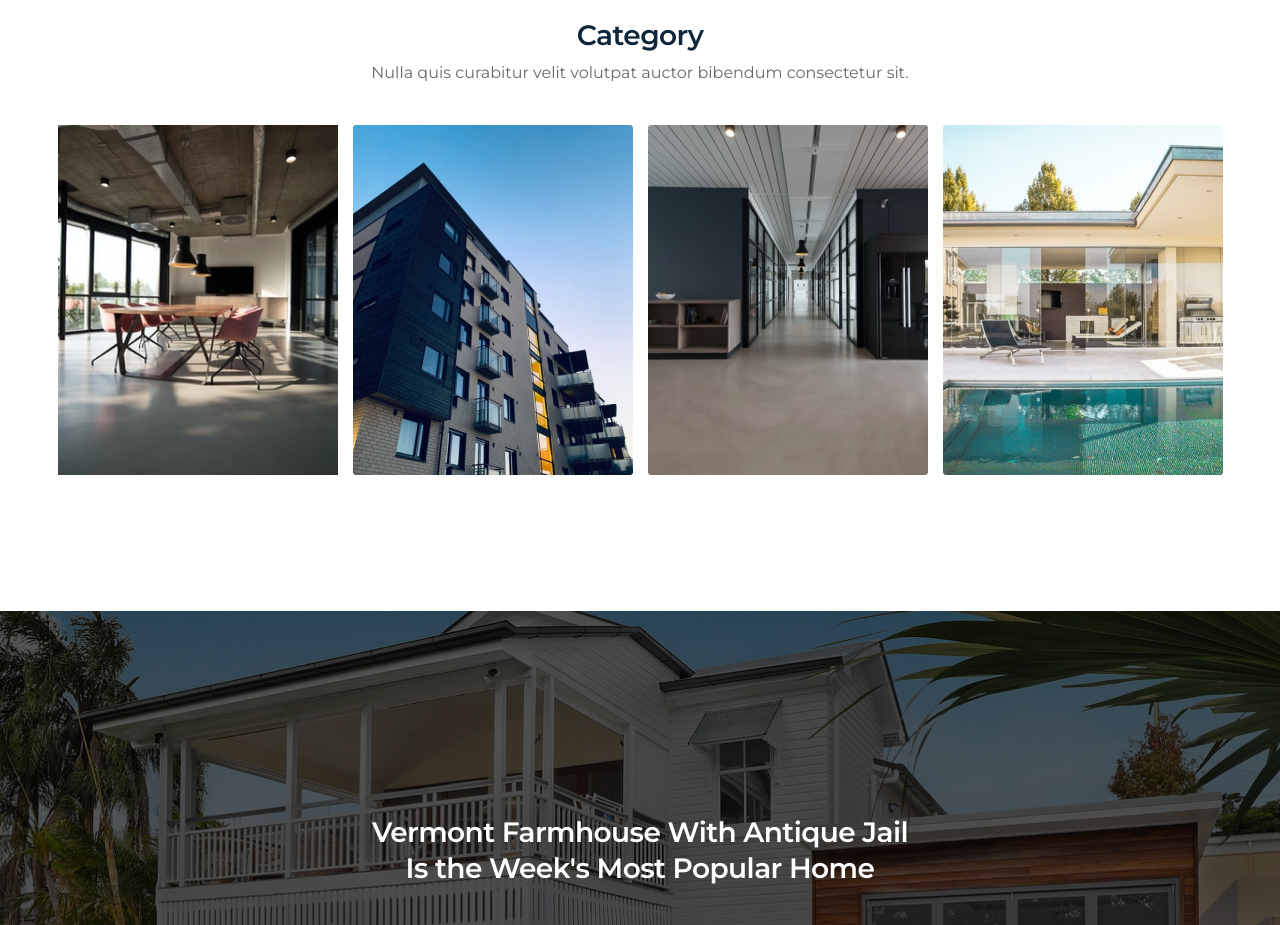
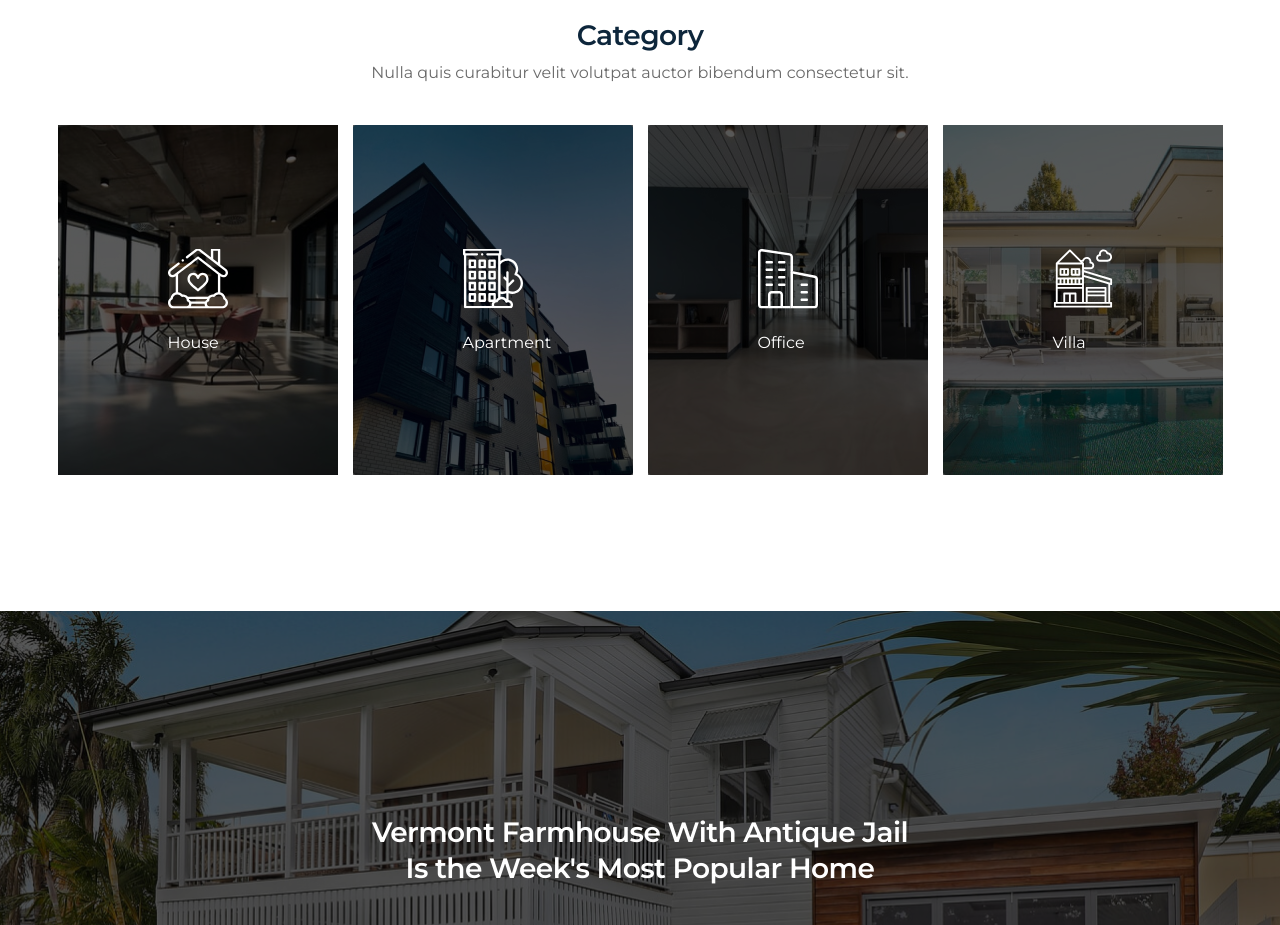
Before and after one commit to Sardor0795/Houzing-self-made, a React (Create React App) app: page / in a window 1280 px wide. Shown: the part 1960-2885 px from the top of the page. Built offline with nearby package versions, Linux system fonts and the light colour scheme.

Commit message:
Add category cards to category section

```diff
--- a/src/components/cards/category_card/index.jsx
+++ b/src/components/cards/category_card/index.jsx
@@ -1,14 +1,15 @@
 import React from "react";
-import { CategoryCardImg, CategoryCardWrapper } from "./style";
+import {
+  CategoryCardImg,
+  CategoryCardMiniImg,
+  CategoryCardWrapper,
+} from "./style";
 
-export const CategoryCard = ({ img }) => {
+export const CategoryCard = ({ img, text, miniImg }) => {
   return (
     <CategoryCardWrapper>
       <CategoryCardImg src={img} />
+      <CategoryCardMiniImg minImg={miniImg}>{text}</CategoryCardMiniImg>
     </CategoryCardWrapper>
   );
 };
-
-// <CategoryCardImg src={catImg_2} />
-// <CategoryCardImg src={catImg_3} />
-// <CategoryCardImg src={catImg_4} />
--- a/src/components/cards/category_card/style.jsx
+++ b/src/components/cards/category_card/style.jsx
@@ -3,9 +3,42 @@ import styled from "styled-components";
 export const CategoryCardWrapper = styled.div`
   width: 280px;
   height: 350px;
+  overflow: hidden;
+  position: relative;
+  cursor: pointer;
+  ::before {
+    content: "";
+    width: 100%;
+    height: 100%;
+    background-color: rgba(0, 0, 0, 0.65);
+    position: absolute;
+    top: 0;
+    left: 0;
+    transition: opacity 0.3s ease;
+  }
+
+  &:hover::before {
+    opacity: 0;
+  }
 `;
 
 export const CategoryCardImg = styled.img`
   width: 100%;
   object-fit: cover;
+  transition: transform 0.3s ease;
+  &:hover {
+    transform: scale(1.1);
+  }
 `;
+
+export const CategoryCardMiniImg = styled.span`
+  width: 60px;
+  padding-top: 84px;
+  background-image: url("${({ minImg }) => minImg}");
+  background-repeat: no-repeat;
+  background-position: center top;
+  position: absolute;
+  top: 50%;
+  left: 50%;
+  transform: translate(-50%, -50%);
+`;
--- a/src/components/category/index.jsx
+++ b/src/components/category/index.jsx
@@ -8,6 +8,11 @@ import catImg_2 from "../../assets/img/category_2.jpg";
 import catImg_3 from "../../assets/img/category_3.jpg";
 import catImg_4 from "../../assets/img/category_4.jpg";
 
+import catMinImg_1 from "../../assets/icons/category_home.svg";
+import catMinImg_2 from "../../assets/icons/category_apartment.svg";
+import catMinImg_3 from "../../assets/icons/category_office.svg";
+import catMinImg_4 from "../../assets/icons/category_villa.svg";
+
 export const Category = () => {
   return (
     <CategoryWrapper>
@@ -17,10 +22,10 @@ export const Category = () => {
           Nulla quis curabitur velit volutpat auctor bibendum consectetur sit.
         </SectionText>
         <MainCardsWrapper>
-          <CategoryCard img={catImg_1} />
-          <CategoryCard img={catImg_2} />
-          <CategoryCard img={catImg_3} />
-          <CategoryCard img={catImg_4} />
+          <CategoryCard miniImg={catMinImg_1} text="House" img={catImg_1} />
+          <CategoryCard miniImg={catMinImg_2} text="Apartment" img={catImg_2} />
+          <CategoryCard miniImg={catMinImg_3} text="Office" img={catImg_3} />
+          <CategoryCard miniImg={catMinImg_4} text="Villa" img={catImg_4} />
         </MainCardsWrapper>
       </Container>
     </CategoryWrapper>
```
